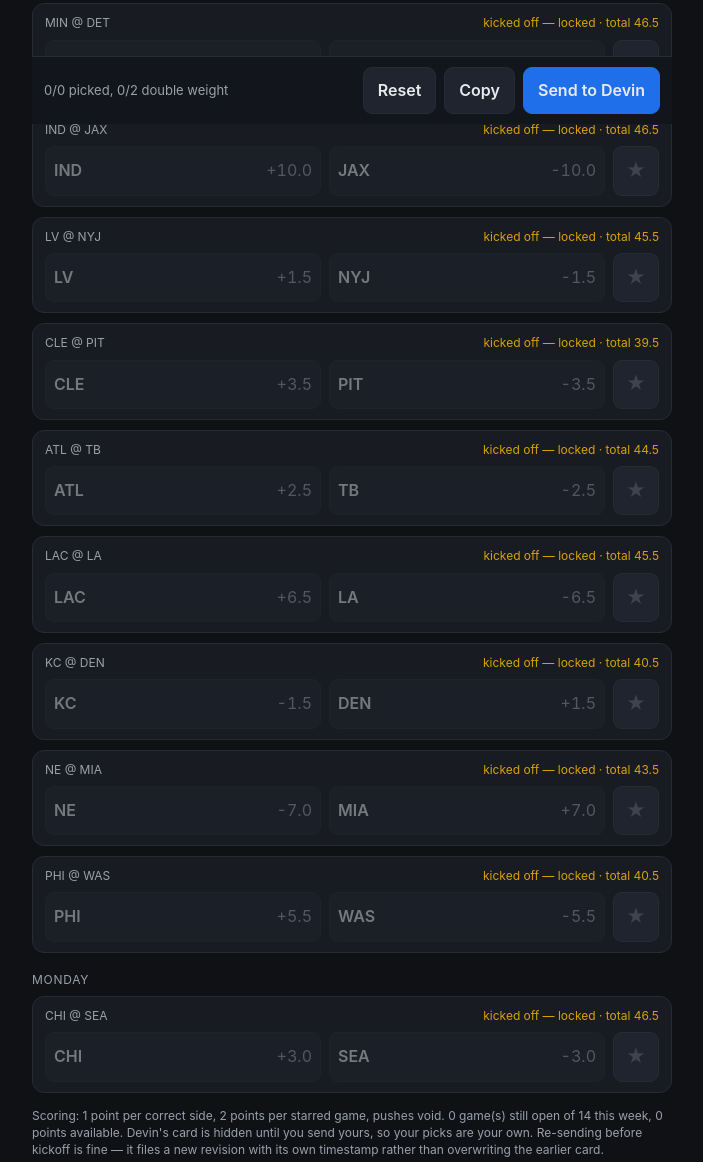
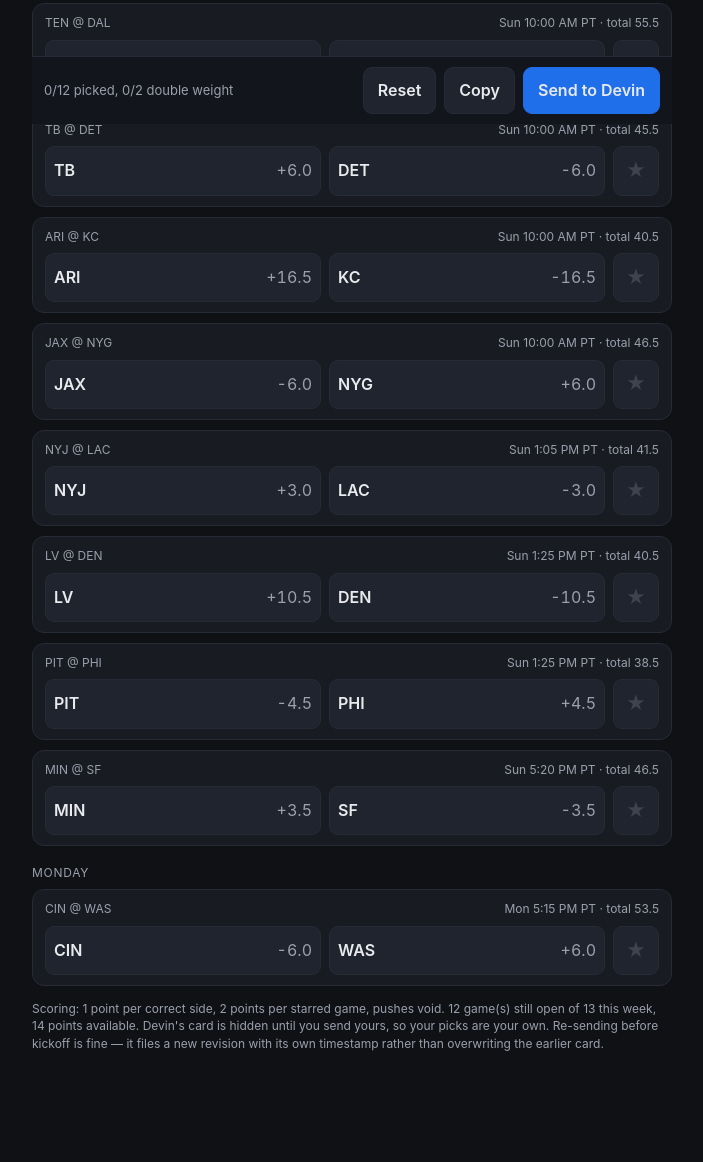
Before and after one commit to jbergie03-gif/Trage-Gate, a plain HTML site: page nfl_model/picksheet/index.html in a window 1280 px wide. Shown: the part 676-1838 px from the top of the page, without its empty margins (288-991 px from the left). Drawn offline with Linux system fonts and the light colour scheme.

Commit message:
Week 11 sheet: --swap/--fact starters, no model pick on games already kicked off, keep other slates in kickoffs.json
Co-Authored-By: Jonathan Bergland <jbergie03@gmail.com>

```diff
--- a/nfl_model/picksheet/index.html
+++ b/nfl_model/picksheet/index.html
@@ -3,7 +3,7 @@
 <head>
 <meta charset="utf-8">
 <meta name="viewport" content="width=device-width, initial-scale=1">
-<title>ATS pick sheet — 2026 Week 8</title>
+<title>ATS pick sheet — 2026 Week 11</title>
 <style>
   :root {
     --bg: #0f1115;
@@ -130,7 +130,7 @@ background:repeating-linear-gradient(90deg,var(--turf-dark) 0 2px,transparent 2p
 <body>
 <nav class="site"><div class="in"><a class="brand" href="/"><i class="ball"></i><span>Gridiron Math</span></a><a class="tab on" href="/">Pick sheet</a><a class="tab" href="/week">Numbers</a><a class="tab" href="/notes">Notes</a><a class="tab" href="/standings">Standings</a></div></nav>
 <header>
-  <h1>Against the spread — 2026 Week 8</h1>
+  <h1>Against the spread — 2026 Week 11</h1>
   <div class="sub">
     Tap a side to pick it. Star up to 2 games for double weight.
     <b>Market</b> = the DraftKings point spread, pulled through The Odds API
@@ -162,208 +162,191 @@ background:repeating-linear-gradient(90deg,var(--turf-dark) 0 2px,transparent 2p
 <script>
 const GAMES = [
   {
-    "away": "CAR",
-    "home": "GB",
+    "away": "IND",
+    "home": "HOU",
     "day": "Thursday",
     "kick": "Thu 5:15 PM PT",
-    "kickAt": "2026-10-29T17:15:00-07:00",
-    "spread": 3.5,
-    "total": 47.5,
-    "devin": "GB -3.5",
-    "devinNote": "model edge 1.2, inside its error bar",
-    "modelTotal": 47.1,
-    "blendTotal": 47.4,
+    "kickAt": "2026-11-19T17:15:00-08:00",
+    "spread": 12.5,
+    "total": 44.5,
+    "devin": "",
+    "devinNote": "kicked off before the line snapshot \u2014 no model pick"
+  },
+  {
+    "away": "MIA",
+    "home": "BUF",
+    "day": "Sunday",
+    "kick": "Sun 10:00 AM PT",
+    "kickAt": "2026-11-22T10:00:00-08:00",
+    "spread": 16.5,
+    "total": 44.5,
+    "devin": "BUF -16.5",
+    "devinNote": "coin flip, no opinion",
+    "modelTotal": 46.5,
+    "blendTotal": 44.8,
+    "totalNote": "total: lean over, edge 2.0 inside the error bar"
+  },
+  {
+    "away": "BAL",
+    "home": "CAR",
+    "day": "Sunday",
+    "kick": "Sun 10:00 AM PT",
+    "kickAt": "2026-11-22T10:00:00-08:00",
+    "spread": 3.0,
+    "total": 43.5,
+    "devin": "CAR -3.0",
+    "devinNote": "coin flip, no opinion; FACT (ESPN injury report): Lamar Jackson is on injured reserve and Jacoby Brissett started Week 10, so the model starts Brissett, not Tyler Huntley",
+    "modelTotal": 43.6,
+    "blendTotal": 43.5,
     "totalNote": "total: coin flip"
   },
   {
-    "away": "BAL",
-    "home": "BUF",
+    "away": "NO",
+    "home": "CHI",
     "day": "Sunday",
     "kick": "Sun 10:00 AM PT",
-    "kickAt": "2026-11-01T10:00:00-08:00",
-    "spread": 3.0,
-    "total": 54.5,
-    "devin": "BUF -3.0",
-    "devinNote": "model edge 4.4",
-    "modelTotal": 52.6,
-    "blendTotal": 54.2,
-    "totalNote": "total: lean under, edge 1.9 inside the error bar",
-    "devinDouble": true
+    "kickAt": "2026-11-22T10:00:00-08:00",
+    "spread": 11.5,
+    "total": 48.5,
+    "devin": "NO +11.5",
+    "devinNote": "model edge 2.2, inside its error bar",
+    "modelTotal": 47.1,
+    "blendTotal": 48.2,
+    "totalNote": "total: coin flip"
   },
   {
     "away": "TEN",
-    "home": "CIN",
+    "home": "DAL",
     "day": "Sunday",
     "kick": "Sun 10:00 AM PT",
-    "kickAt": "2026-11-01T10:00:00-08:00",
-    "spread": 10.5,
-    "total": 46.5,
-    "devin": "CIN -10.5",
-    "devinNote": "model edge 1.4, inside its error bar",
-    "modelTotal": 46.3,
-    "blendTotal": 46.5,
+    "kickAt": "2026-11-22T10:00:00-08:00",
+    "spread": 8.5,
+    "total": 55.5,
+    "devin": "TEN +8.5",
+    "devinNote": "coin flip, no opinion",
+    "modelTotal": 50.6,
+    "blendTotal": 54.7,
+    "totalNote": "total: under, edge 4.9"
+  },
+  {
+    "away": "TB",
+    "home": "DET",
+    "day": "Sunday",
+    "kick": "Sun 10:00 AM PT",
+    "kickAt": "2026-11-22T10:00:00-08:00",
+    "spread": 6.0,
+    "total": 45.5,
+    "devin": "TB +6.0",
+    "devinNote": "coin flip, no opinion; UNKNOWN (ESPN): Baker Mayfield is Questionable (foot, limited Thursday); if Jalon Daniels starts instead, the model has DET by 8.1 and the side flips to DET -6.0",
+    "modelTotal": 44.4,
+    "blendTotal": 45.3,
     "totalNote": "total: coin flip"
   },
   {
     "away": "ARI",
-    "home": "DAL",
+    "home": "KC",
     "day": "Sunday",
     "kick": "Sun 10:00 AM PT",
-    "kickAt": "2026-11-01T10:00:00-08:00",
-    "spread": 7.0,
-    "total": 54.5,
-    "devin": "ARI +7.0",
-    "devinNote": "model edge 1.4, inside its error bar",
-    "modelTotal": 50.0,
-    "blendTotal": 53.8,
-    "totalNote": "total: under, edge 4.5"
+    "kickAt": "2026-11-22T10:00:00-08:00",
+    "spread": 16.5,
+    "total": 40.5,
+    "devin": "ARI +16.5",
+    "devinNote": "model edge 1.8, inside its error bar; FACT (ESPN): Gardner Minshew is on injured reserve after UCL surgery and Carson Beck started Week 10 (Beck is Questionable, back), so the model starts Beck",
+    "modelTotal": 45.6,
+    "blendTotal": 41.4,
+    "totalNote": "total: over, edge 5.1"
+  },
+  {
+    "away": "JAX",
+    "home": "NYG",
+    "day": "Sunday",
+    "kick": "Sun 10:00 AM PT",
+    "kickAt": "2026-11-22T10:00:00-08:00",
+    "spread": -6.0,
+    "total": 46.5,
+    "devin": "JAX -6.0",
+    "devinNote": "model edge 1.5, inside its error bar",
+    "modelTotal": 48.0,
+    "blendTotal": 46.8,
+    "totalNote": "total: coin flip"
+  },
+  {
+    "away": "NYJ",
+    "home": "LAC",
+    "day": "Sunday",
+    "kick": "Sun 1:05 PM PT",
+    "kickAt": "2026-11-22T13:05:00-08:00",
+    "spread": 3.0,
+    "total": 41.5,
+    "devin": "NYJ +3.0",
+    "devinNote": "model edge 2.7; UNKNOWN (ESPN injury report): Geno Smith is Questionable (ankle, limited Thursday) and says he plans to play; if Cade Klubnik starts instead, the model has LAC by 3.0, a coin flip on this line",
+    "modelTotal": 42.8,
+    "blendTotal": 41.7,
+    "totalNote": "total: coin flip",
+    "devinDouble": true
+  },
+  {
+    "away": "LV",
+    "home": "DEN",
+    "day": "Sunday",
+    "kick": "Sun 1:25 PM PT",
+    "kickAt": "2026-11-22T13:25:00-08:00",
+    "spread": 10.5,
+    "total": 40.5,
+    "devin": "DEN -10.5",
+    "devinNote": "coin flip, no opinion",
+    "modelTotal": 43.6,
+    "blendTotal": 41.0,
+    "totalNote": "total: lean over, edge 3.1 inside the error bar"
+  },
+  {
+    "away": "PIT",
+    "home": "PHI",
+    "day": "Sunday",
+    "kick": "Sun 1:25 PM PT",
+    "kickAt": "2026-11-22T13:25:00-08:00",
+    "spread": -4.5,
+    "total": 38.5,
+    "devin": "PHI +4.5",
+    "devinNote": "model edge 2.1, inside its error bar",
+    "modelTotal": 40.9,
+    "blendTotal": 38.9,
+    "totalNote": "total: lean over, edge 2.4 inside the error bar"
   },
   {
     "away": "MIN",
-    "home": "DET",
+    "home": "SF",
     "day": "Sunday",
-    "kick": "Sun 10:00 AM PT",
-    "kickAt": "2026-11-01T10:00:00-08:00",
-    "spread": 3.0,
+    "kick": "Sun 5:20 PM PT",
+    "kickAt": "2026-11-22T17:20:00-08:00",
+    "spread": 3.5,
     "total": 46.5,
-    "devin": "DET -3.0",
-    "devinNote": "coin flip, no opinion",
-    "modelTotal": 45.7,
-    "blendTotal": 46.4,
-    "totalNote": "total: coin flip"
-  },
-  {
-    "away": "IND",
-    "home": "JAX",
-    "day": "Sunday",
-    "kick": "Sun 10:00 AM PT",
-    "kickAt": "2026-11-01T10:00:00-08:00",
-    "spread": 10.0,
-    "total": 46.5,
-    "devin": "IND +10.0",
-    "devinNote": "coin flip, no opinion",
-    "modelTotal": 46.1,
-    "blendTotal": 46.4,
-    "totalNote": "total: coin flip"
-  },
-  {
-    "away": "LV",
-    "home": "NYJ",
-    "day": "Sunday",
-    "kick": "Sun 10:00 AM PT",
-    "kickAt": "2026-11-01T10:00:00-08:00",
-    "spread": 1.5,
-    "total": 45.5,
-    "devin": "NYJ -1.5",
-    "devinNote": "model edge 1.6, inside its error bar",
-    "modelTotal": 44.3,
-    "blendTotal": 45.3,
-    "totalNote": "total: coin flip"
-  },
-  {
-    "away": "CLE",
-    "home": "PIT",
-    "day": "Sunday",
-    "kick": "Sun 10:00 AM PT",
-    "kickAt": "2026-11-01T10:00:00-08:00",
-    "spread": 3.5,
-    "total": 39.5,
-    "devin": "PIT -3.5",
-    "devinNote": "coin flip, no opinion",
-    "modelTotal": 40.9,
-    "blendTotal": 39.7,
-    "totalNote": "total: coin flip"
-  },
-  {
-    "away": "ATL",
-    "home": "TB",
-    "day": "Sunday",
-    "kick": "Sun 10:00 AM PT",
-    "kickAt": "2026-11-01T10:00:00-08:00",
-    "spread": 2.5,
-    "total": 44.5,
-    "devin": "ATL +2.5",
-    "devinNote": "model edge 2.6",
-    "modelTotal": 42.3,
-    "blendTotal": 44.1,
-    "totalNote": "total: lean under, edge 2.2 inside the error bar",
+    "devin": "SF -3.5",
+    "devinNote": "model edge 4.7",
+    "modelTotal": 44.0,
+    "blendTotal": 46.1,
+    "totalNote": "total: lean under, edge 2.5 inside the error bar",
     "devinDouble": true
   },
   {
-    "away": "LAC",
-    "home": "LA",
-    "day": "Sunday",
-    "kick": "Sun 1:05 PM PT",
-    "kickAt": "2026-11-01T13:05:00-08:00",
-    "spread": 6.5,
-    "total": 45.5,
-    "devin": "LA -6.5",
-    "devinNote": "model edge 2.5, inside its error bar",
-    "modelTotal": 44.1,
-    "blendTotal": 45.3,
-    "totalNote": "total: coin flip"
-  },
-  {
-    "away": "KC",
-    "home": "DEN",
-    "day": "Sunday",
-    "kick": "Sun 1:25 PM PT",
-    "kickAt": "2026-11-01T13:25:00-08:00",
-    "spread": -1.5,
-    "total": 40.5,
-    "devin": "DEN +1.5",
-    "devinNote": "model edge 1.6, inside its error bar",
-    "modelTotal": 42.7,
-    "blendTotal": 40.9,
-    "totalNote": "total: lean over, edge 2.2 inside the error bar"
-  },
-  {
-    "away": "NE",
-    "home": "MIA",
-    "day": "Sunday",
-    "kick": "Sun 1:25 PM PT",
-    "kickAt": "2026-11-01T13:25:00-08:00",
-    "spread": -7.0,
-    "total": 43.5,
-    "devin": "NE -7.0",
-    "devinNote": "coin flip, no opinion",
-    "modelTotal": 45.5,
-    "blendTotal": 43.8,
-    "totalNote": "total: lean over, edge 2.0 inside the error bar"
-  },
-  {
-    "away": "PHI",
+    "away": "CIN",
     "home": "WAS",
-    "day": "Sunday",
-    "kick": "Sun 5:20 PM PT",
-    "kickAt": "2026-11-01T17:20:00-08:00",
-    "spread": 5.5,
-    "total": 40.5,
-    "devin": "WAS -5.5",
-    "devinNote": "coin flip, no opinion",
-    "modelTotal": 41.7,
-    "blendTotal": 40.7,
-    "totalNote": "total: coin flip"
-  },
-  {
-    "away": "CHI",
-    "home": "SEA",
     "day": "Monday",
     "kick": "Mon 5:15 PM PT",
-    "kickAt": "2026-11-02T17:15:00-08:00",
-    "spread": 3.0,
-    "total": 46.5,
-    "devin": "SEA -3.0",
-    "devinNote": "model edge 1.7, inside its error bar",
-    "modelTotal": 45.1,
-    "blendTotal": 46.3,
-    "totalNote": "total: coin flip"
+    "kickAt": "2026-11-23T17:15:00-08:00",
+    "spread": -6.0,
+    "total": 53.5,
+    "devin": "WAS +6.0",
+    "devinNote": "model edge 1.9, inside its error bar",
+    "modelTotal": 50.4,
+    "blendTotal": 53.0,
+    "totalNote": "total: lean under, edge 3.1 inside the error bar"
   }
 ];
-const TAKEN = "2026-10-28 11:19 PT";
-const KEY = "ats-2026-w08";
+const TAKEN = "2026-11-19 17:15 PT";
+const KEY = "ats-2026-w11";
 const MAX_STARS = 2;
-const SLATE = "2026-w08";
+const SLATE = "2026-w11";
 
 // spread is the home-team view: positive means the home team is favored. It is
 // null for a game the book has not put a number on yet.
```
Also changed, not shown: nfl_model/picksheet/kickoffs.json (+48 -0 lines), 2 other files.
